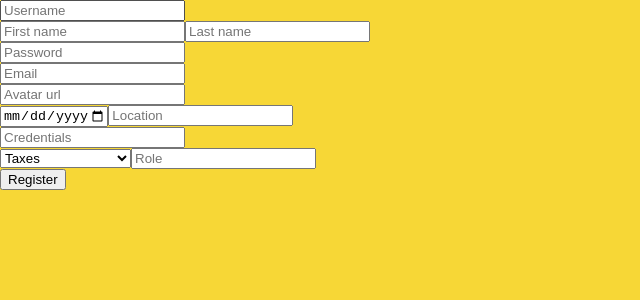
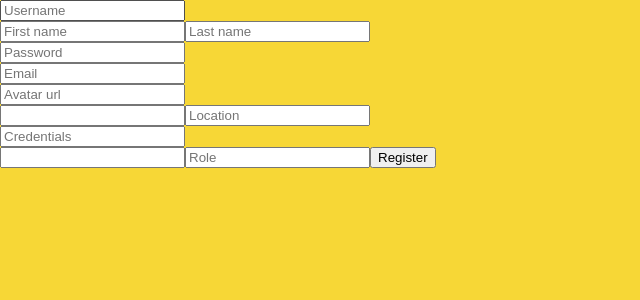
Before and after one commit to nwthomas/lambda-hackathon-suite16, a React (Create React App) app in the folder client/: page / in a window 1280 px wide. Shown: the top 300 px of the page, without its empty margins (0-640 px from the left). Built offline with nearby package versions, Linux system fonts and the light colour scheme.

Commit message:
connected register.js to the backend

```diff
--- a/client/src/component/Registration/Register.js
+++ b/client/src/component/Registration/Register.js
@@ -4,6 +4,7 @@ export default class Register extends Component {
   constructor(props) {
     super(props);
     this.state = {
+      data: [],
       firstname: '',
       lastname: '',
       username: '',
@@ -19,39 +20,118 @@ export default class Register extends Component {
 
   componentDidMount() {}
 
+  addNewUser = e => {
+    e.preventDefault();
+    fetch('http://71.65.239.221:5000/api/users/register', {
+      method: 'POST',
+      headers: {
+        Accept: 'application/json',
+        'Content-Type': 'application/json'
+      },
+      body: JSON.stringify(this.state)
+    })
+      .then(res => res.json())
+      .then(data =>
+        this.setState(
+          {
+            data
+          },
+          () => console.log(this.state.data)
+        )
+      );
+  };
+
+  handleChange = e => {
+    this.setState({
+      [e.target.name]: e.target.value
+    });
+  };
+
   render() {
     return (
       <div>
         <div className='register_container'>
-          <form>
-            <input type='text' name='username' placeholder='Username' />
+          <form onSubmit={this.addNewUser}>
+            <input
+              type='text'
+              name='username'
+              placeholder='Username'
+              onChange={this.handleChange}
+            />
             <br />
-            <input type='text' name='firstname' placeholder='First name' />
-            <input type='text' name='lastname' placeholder='Last name' />
+            <input
+              type='text'
+              name='firstname'
+              placeholder='First name'
+              onChange={this.handleChange}
+            />
+            <input
+              type='text'
+              name='lastname'
+              placeholder='Last name'
+              onChange={this.handleChange}
+            />
             <br />
-            <input type='password' name='password' placeholder='Password' />
+            <input
+              type='password'
+              name='password'
+              placeholder='Password'
+              onChange={this.handleChange}
+            />
             <br />
-            <input type='email' name='email' placeholder='Email' />
+            <input
+              type='email'
+              name='email'
+              placeholder='Email'
+              onChange={this.handleChange}
+            />
             <br />
-            <input type='text' name='avatar' placeholder='Avatar url' />
+            <input
+              type='text'
+              name='avatar'
+              placeholder='Avatar url'
+              onChange={this.handleChange}
+            />
             <br />
-            <input type='date' name='dob' min='1940-01-01' max='2019-01-02' />
-            <input type='text' name='location' placeholder='Location' />
+            {/* <input
+              type='date'
+              name='dob'
+              min='1940-01-01'
+              max='2019-01-02'
+              onChange={this.handleChange}
+            /> */}
+            <input type='text' name='dob' onChange={this.handleChange} />
+            <input
+              type='text'
+              name='location'
+              placeholder='Location'
+              onChange={this.handleChange}
+            />
             <br />
 
-            <input type='text' name='creds' placeholder='Credentials' />
+            <input
+              type='text'
+              name='creds'
+              placeholder='Credentials'
+              onChange={this.handleChange}
+            />
             <br />
-            <select name='cats'>
+            {/* <select name='cats' onChange={this.handleChange}>
               <option value='taxes'>Taxes</option>
               <option value='investing'>Investing</option>
               <option value='estate'>Estate Planning</option>
               <option value='financial'>Financial Planning</option>
-            </select>
+            </select> */}
 
-            <input type='text' name='role' placeholder='Role' />
-            <div>
-              <button>Register</button>
-            </div>
+            <input type='text' name='cats' onChange={this.handleChange} />
+
+            <input
+              type='text'
+              name='role'
+              placeholder='Role'
+              onChange={this.handleChange}
+            />
+            <button type='submit'>Register</button>
           </form>
         </div>
       </div>
```
